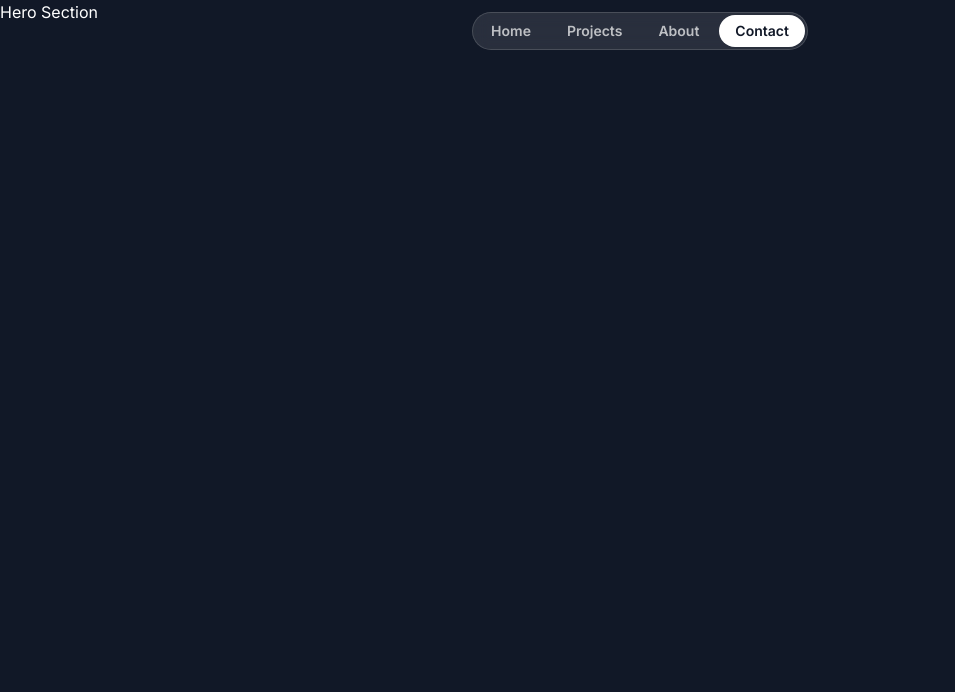
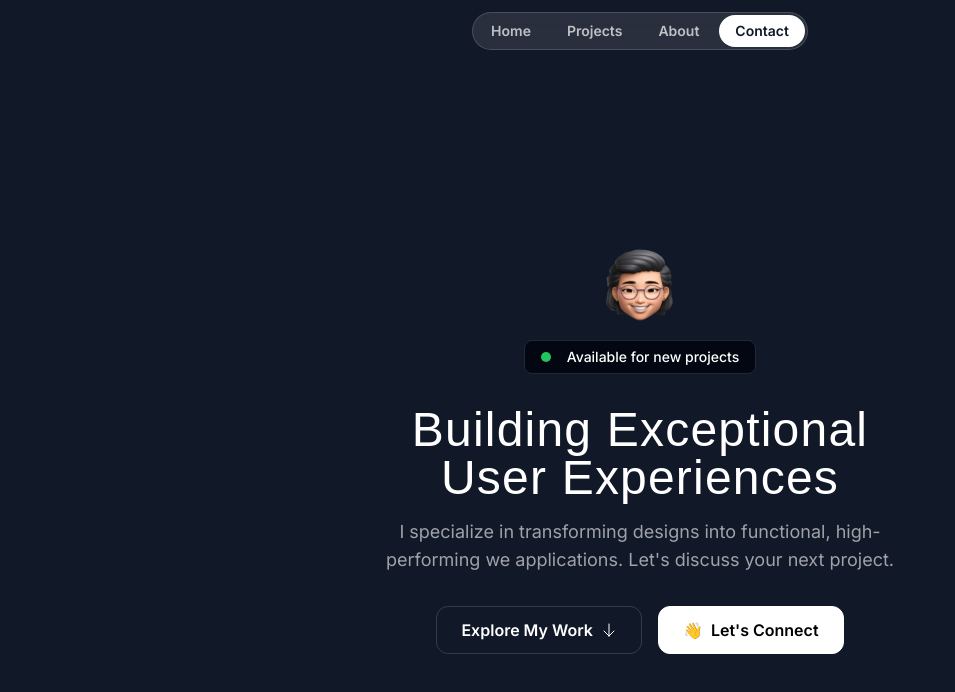
Before and after one commit to SainaFirooz/portfolio, a Next.js app: page / in a window 1280 px wide. Shown: the top 692 px of the page, without its empty margins (0-955 px from the left). Built offline with nearby package versions, Linux system fonts and the light colour scheme; a web font is replaced by a local one.

Commit message:
hero section, first part finished

```diff
--- a/src/sections/Hero.tsx
+++ b/src/sections/Hero.tsx
@@ -1,3 +1,44 @@
+import memojiImage from "@/assets/images/memoji-avatar-4.png";
+import Image from "next/image";
+import ArrowDown from "@/assets/icons/arrow-down.svg";
+
 export const HeroSection = () => {
-  return <div>Hero Section</div>;
+  return (
+    <div className="py-32 md:py-48 lg:py-60">
+      <div className="container">
+        <div className="flex flex-col items-center">
+          <Image
+            src={memojiImage}
+            className="size-[100px]"
+            alt="Me behind my computer"
+          />
+          <div className="bg-gray-950 border border-gray-800 px-4 py-1.5 inline-flex items-center gap-4 rounded-lg">
+            <div className="bg-green-500 size-2.5 rounded-full"></div>
+            <div className="text-sm font-medium">
+              Available for new projects
+            </div>
+          </div>
+        </div>
+        <div className="max-w-lg mx-auto">
+          <h1 className="font-serif text-3xl md:text-5xl text-center mt-8 tracking-wide">
+            Building Exceptional User Experiences
+          </h1>
+          <p className="mt-4 text-center text-white/60 md:text-lg">
+            I specialize in transforming designs into functional,
+            high-performing we applications. Let's discuss your next project.
+          </p>
+        </div>
+        <div className="flex flex-col md:flex-row justify-center items-center mt-8 gap-4">
+          <button className="inline-flex items-center gap-2 border border-white/15 px-6 h-12 rounded-xl">
+            <span className="font-semibold">Explore My Work</span>
+            <ArrowDown className="size-4" />
+          </button>
+          <button className="inline-flex items-center gap-2 border border-white bg-white text-gay-900 h-12 px-6 rounded-xl">
+            <span>👋</span>
+            <span className="font-semibold text-black">Let's Connect</span>
+          </button>
+        </div>
+      </div>
+    </div>
+  );
 };
```
